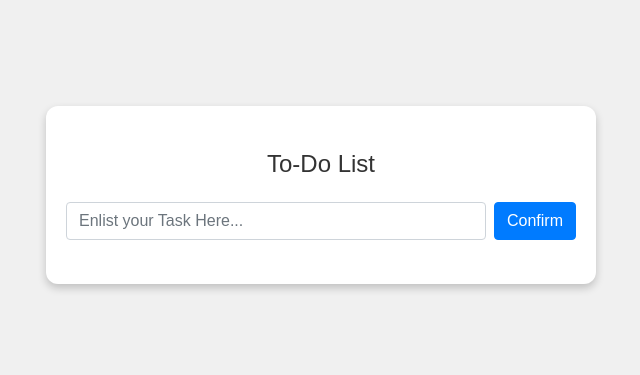
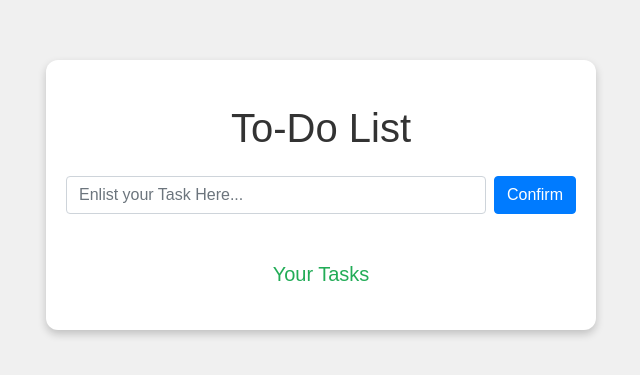
Before and after one commit to K3NTUB3/ToDo-MACALINAO, a website: page front.html in a window 1280 px wide. Shown: the part 205-580 px from the top of the page, without its empty margins (319-959 px from the left). Drawn offline with nearby package versions, Linux system fonts and the light colour scheme; some packages are replaced by stand-ins of ours; a script that the page names is missing.

Commit message:
third commit

```diff
--- a/front.html
+++ b/front.html
@@ -18,6 +18,7 @@
             <input type="text" id="taskInput" class="form-control" placeholder="Enlist your Task Here...">
             <button id="addTaskButton" class="btn btn-primary ml-2">Confirm</button>
         </div>
+        <h2 class="my-4"> <br> Your Tasks</h2>
         <ul id="taskList" class="list-unstyled"></ul>
     </div>
 
--- a/style.css
+++ b/style.css
@@ -18,8 +18,12 @@ body {
 }
 
 h1 {
-    font-size: 24px;
+    font-size: 40px;
     color: #333;
+}
+h2 {
+    font-size: 20px;
+    color: #22ac57;
 }
 
 .input-container {
```
Also changed, not shown: 1 other file.
